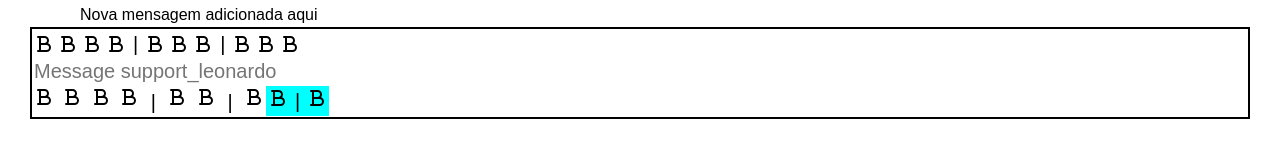
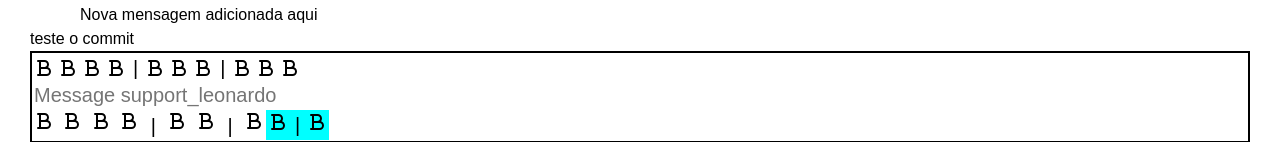
Before and after one commit to leonardoabreu546/slack_mensages, a plain HTML site: page index.html in a window 1280 px wide. Shown: the part 335-477 px from the top of the page. Drawn offline with Linux system fonts and the light colour scheme.

Commit message:
teste o commit

```diff
--- a/index.html
+++ b/index.html
@@ -119,6 +119,7 @@
             <div>Nova mensagem adicionada aqui</div>
         </div>
     </div>
+    <div>teste o commit</div>
     <div class="box">
         <div class="opcoes">
             <svg class="w-6 h-6 text-gray-800 dark:text-white" aria-hidden="true" xmlns="http://www.w3.org/2000/svg" width="24" height="24" fill="none" viewBox="0 0 24 24">
```
